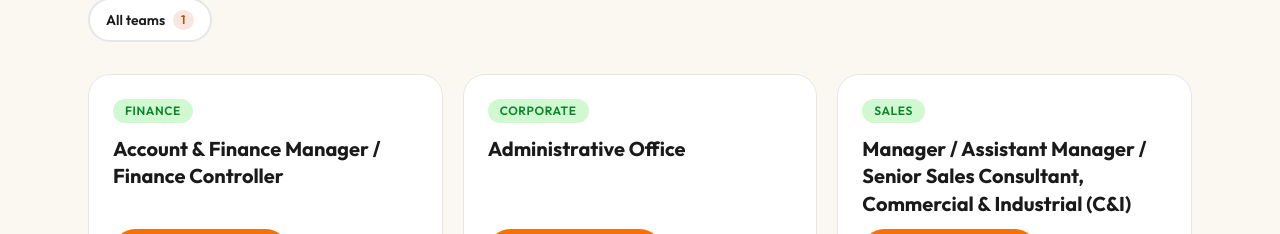
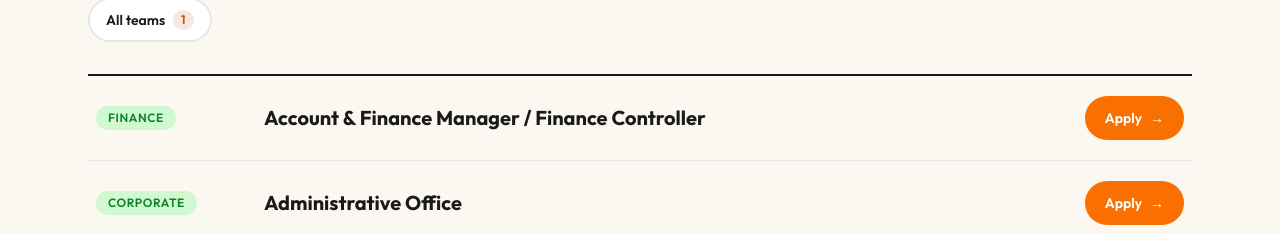
Before and after one commit to FrontierXmaqo/landingpage, a Next.js app: page /cn/careers in a window 1280 px wide. Shown: the part 718-952 px from the top of the page. Built offline with nearby package versions, Linux system fonts and the light colour scheme; no server answers; the database is empty.

Commit message:
Show careers roles as one row per role
Co-Authored-By: Claude Sonnet 5.5 <noreply@anthropic.com>
Claude-Session: https://claude.ai/code/session_01NkhQ82r8cfjVDL2GmBKg8Y

```diff
--- a/app/[lang]/(main)/careers/CareersBoard.tsx
+++ b/app/[lang]/(main)/careers/CareersBoard.tsx
@@ -58,22 +58,21 @@ export default function CareersBoard({ locale }: { locale: Locale }) {
         </div>
 
         {/* key restarts the entrance animation each time the filter changes */}
-        <ul key={team} className="mt-8 grid grid-cols-1 gap-5 sm:grid-cols-2 lg:grid-cols-3">
+        <ul key={team} className="mt-8 border-t-2 border-base-ink">
           {shown.map((r, i) => (
             <li
               key={r.title}
-              style={{ animationDelay: `${i * 50}ms` }}
-              className="career-card group relative flex flex-col gap-3 overflow-hidden rounded-[22px] border border-base-line bg-base-panel p-6 transition hover:-translate-y-1 hover:border-brand-orange"
+              style={{ animationDelay: `${i * 40}ms` }}
+              className="career-card group grid grid-cols-1 items-center gap-x-6 gap-y-3 border-b border-base-line px-2 py-5 transition hover:bg-brand-orange-tint/60 sm:grid-cols-[9rem_1fr_auto]"
             >
-              <span aria-hidden className="absolute inset-x-0 top-0 h-1 origin-left scale-x-0 bg-brand-orange transition-transform duration-300 group-hover:scale-x-100" />
-              <span className="self-start rounded-full bg-brand-green-tint px-3 py-1 text-xs font-semibold uppercase tracking-wider text-brand-green-ink">{r.team}</span>
-              <h3 className="text-xl font-bold leading-snug text-base-ink">{r.title}</h3>
+              <span className="self-center justify-self-start rounded-full bg-brand-green-tint px-3 py-1 text-xs font-semibold uppercase tracking-wider text-brand-green-ink">{r.team}</span>
+              <h3 className="text-lg font-bold leading-snug text-base-ink sm:text-xl">{r.title}</h3>
               <button
                 type="button"
                 onClick={() => pick(r.title)}
-                className="mt-auto inline-flex min-h-11 items-center justify-center gap-2 self-start rounded-full bg-brand-orange-deep px-5 text-sm font-semibold text-white transition hover:brightness-95"
+                className="inline-flex min-h-11 items-center justify-center gap-2 justify-self-start rounded-full bg-brand-orange-deep px-5 text-sm font-semibold text-white transition hover:brightness-95 sm:justify-self-end"
               >
-                Apply for this role
+                Apply
                 <span aria-hidden className="transition-transform group-hover:translate-x-1">→</span>
               </button>
             </li>
```
